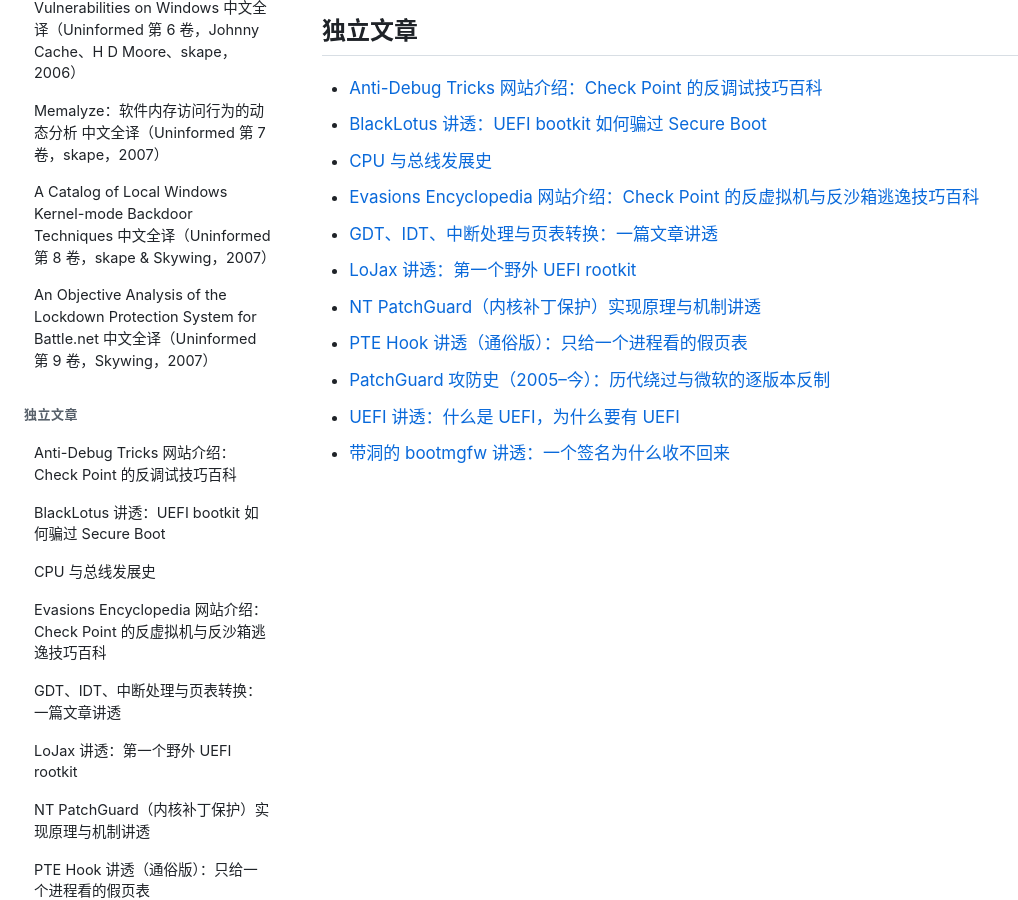
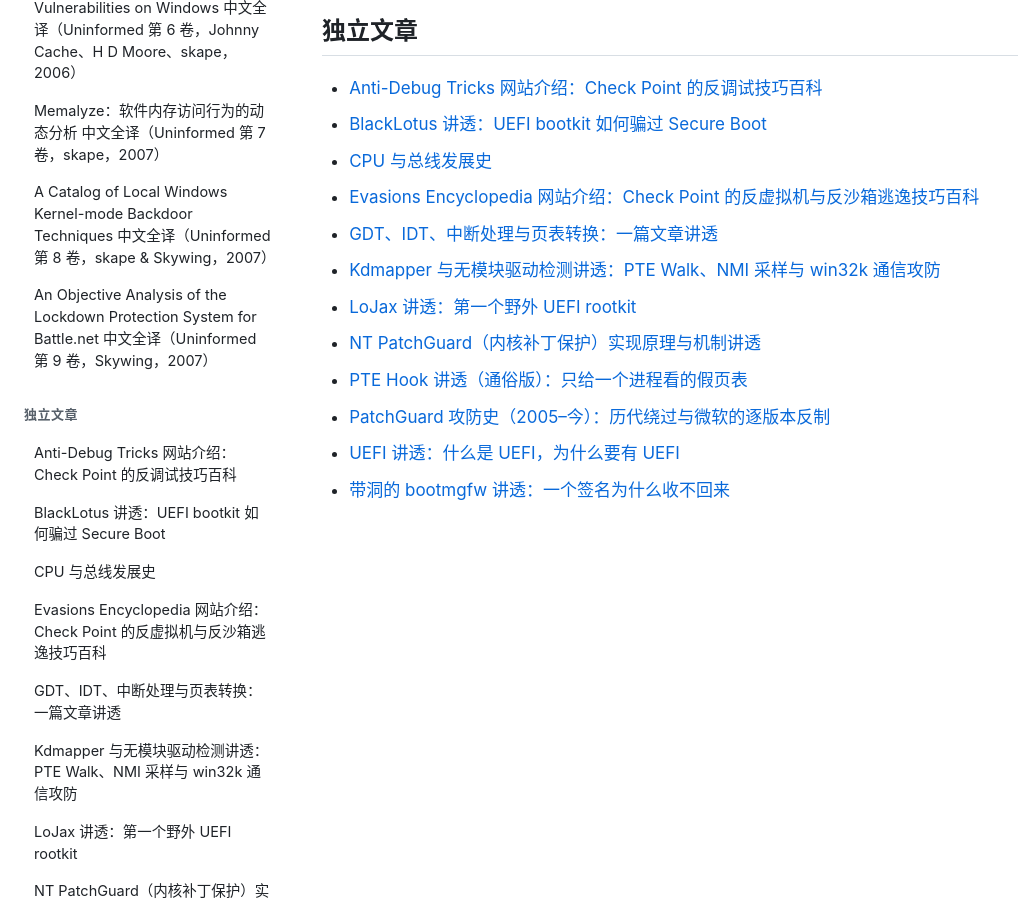
Before and after one commit to jimwitty/jimwitty.github.io, a Jekyll site: the page built from index.md, in a window 1280 px wide and 900 px high, scrolled down 1908 px. Shown: the whole window, without its empty margins (0-1018 px from the left). Built offline with Jekyll 4.4.1, drawn with Linux system fonts in a browser that asks for light colours.

Commit message:
修复 Kdmapper 帖 front matter（上次同步误写为空导致 Pages 构建失败），并同步两段补记

```diff
--- a/_posts/2026-11-03-kdmapper-nmi-detection.md
+++ b/_posts/2026-11-03-kdmapper-nmi-detection.md
@@ -1,3 +1,7 @@
+---
+layout: post
+title: "Kdmapper 与无模块驱动检测讲透：PTE Walk、NMI 采样与 win32k 通信攻防"
+categories: essay
 ---
 
 ## 一、先立靶子：什么是"无模块驱动"
```
